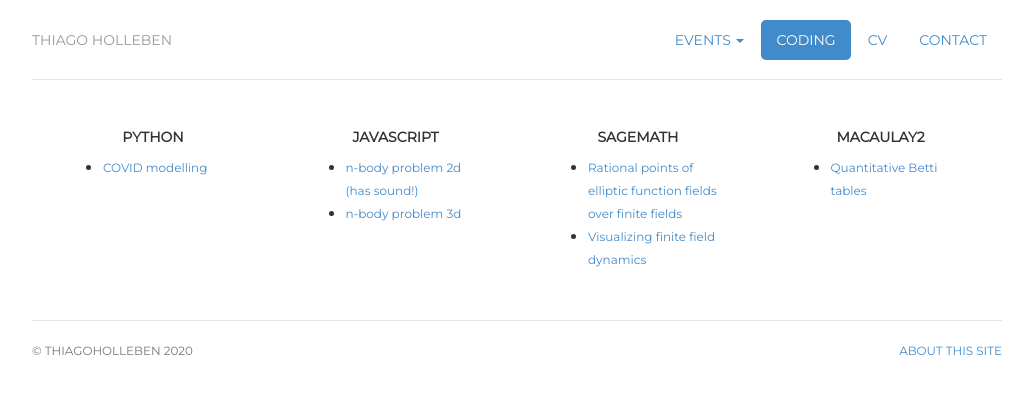
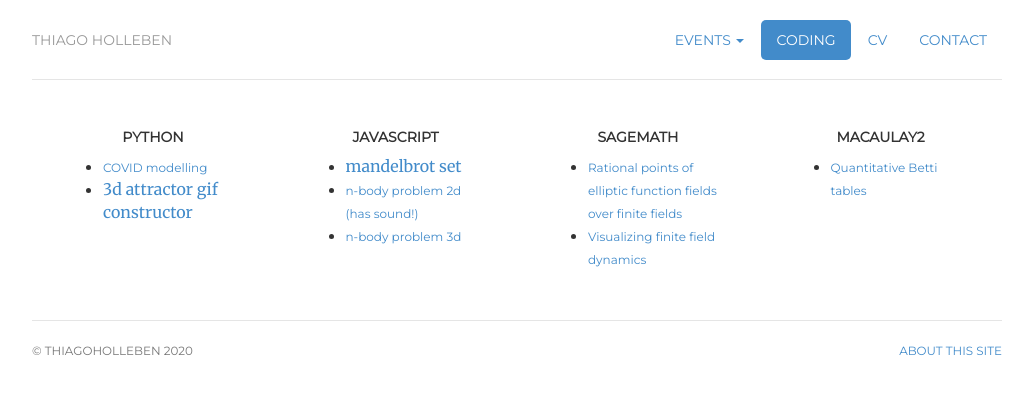
Before and after one commit to hollebenthiago/hollebenthiago.github.io, a Jekyll site: the page built from coding/index.html, in a window 1280 px wide. Shown: the top 394 px of the page, without its empty margins (123-1156 px from the left). Built offline with Jekyll 4.4.1, drawn with Linux system fonts in a browser that asks for light colours.

Commit message:
adding more stuff to the coding page

```diff
--- a/coding/index.html
+++ b/coding/index.html
@@ -19,6 +19,9 @@ description: Thiago Holleben is a graduate student at UFRJ.
                     <li>
                         <a class="card-text" href="https://github.com/Modelagem-Covid-19-RJ/covid19">COVID modelling</a>
                     </li>
+                    <li>
+                        <a href="https://github.com/hollebenthiago/attractor_gif_constructor">3d attractor gif constructor</a>
+                    </li>
                 </ul>
             </div>
         </div>
@@ -29,6 +32,9 @@ description: Thiago Holleben is a graduate student at UFRJ.
             <div class="card-body">
                 <h5 class="card-title">Javascript</h5>
                 <ul>
+                    <li>
+                        <a href="https://hollebenthiago.github.io/mandelbrot_testing/">mandelbrot set</a>
+                    </li>
                     <li>
                         <a class="card-text" href="https://hollebenthiago.github.io/n-Body-Problem-2D/">n-body problem 2d (has sound!)</a>
                     </li>
```
